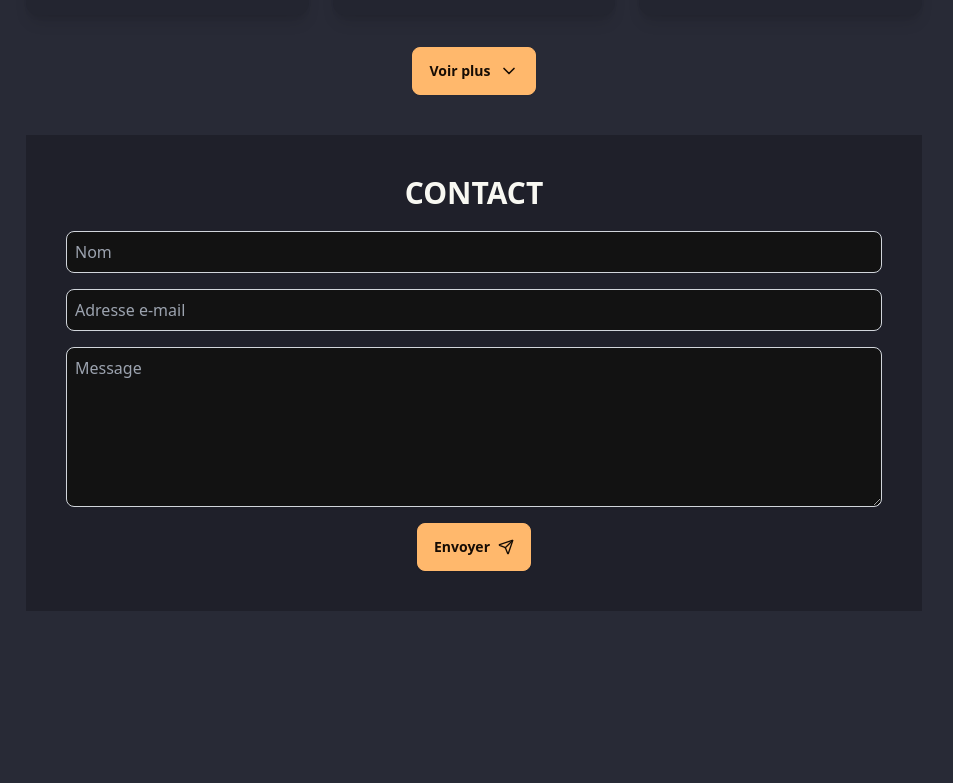
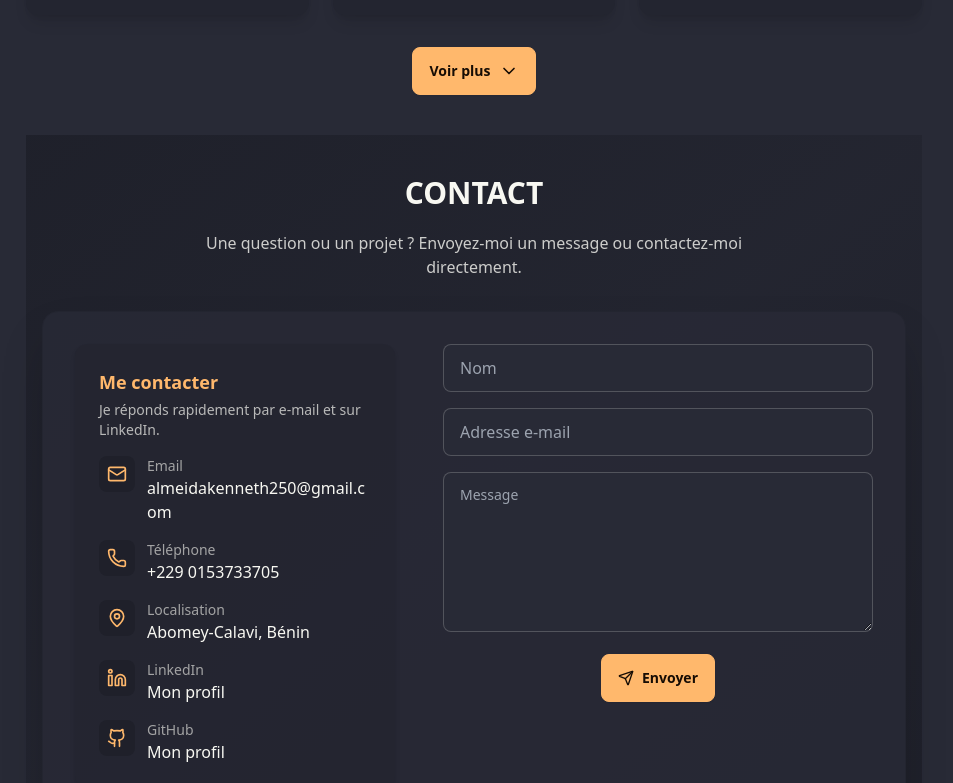
Before and after one commit to Omonlade/Portofolio-KenDev, a React (Vite) app: page / in a window 1280 px wide. Shown: the part 4102-4885 px from the top of the page, without its empty margins (166-1119 px from the left). Built offline with nearby package versions, Linux system fonts and the light colour scheme.

Commit message:
Add an second page of the contact

```diff
--- a/src/components/Contact.tsx
+++ b/src/components/Contact.tsx
@@ -1,6 +1,40 @@
 import Title from "./Title";
-import { Send } from "lucide-react";
+import { Send, Mail, Phone, MapPin, Linkedin, Github } from "lucide-react";
 import { useState } from "react";
+
+// Modifiez ces informations avec vos coordonnées
+const contactInfo = [
+  {
+    icon: Mail,
+    label: "Email",
+    value: "almeidakenneth250@gmail.com",
+    href: "mailto:almeidakenneth250@gmail.com"
+  },
+  {
+    icon: Phone,
+    label: "Téléphone",
+    value: "+229 0153733705",
+    href: "tel:+2290153733705",
+  },
+  {
+    icon: MapPin,
+    label: "Localisation",
+    value: "Abomey-Calavi, Bénin",
+    href: null,
+  },
+  {
+    icon: Linkedin,
+    label: "LinkedIn",
+    value: "Mon profil",
+    href: "https://www.linkedin.com/in/kennett-dalmeida-255a112b2/",
+  },
+  {
+    icon: Github,
+    label: "GitHub",
+    value: "Mon profil",
+    href: "https://github.com/Omonlade/",
+  },
+];
 
 export default function Contact() {
   const [result, setResult] = useState("");
@@ -24,42 +58,88 @@ export default function Contact() {
   };
 
   return (
-    <div className="bg-base-300 mt-10 p-10 mb-5 md:mb-32" id="Contact">
+    <div
+      className="bg-gradient-to-br from-base-300 via-base-200 to-base-300 mt-10 px-4 py-10 mb-5 md:mb-32"
+      id="Contact"
+    >
       <Title title="Contact" />
-      <form onSubmit={onSubmit} className="flex flex-col space-y-4">
-        <label className="flex items-center space-x-4">
+      <p className="text-center text-base-content/80 mb-8 max-w-xl mx-auto">
+        Une question ou un projet ? Envoyez-moi un message ou contactez-moi directement.
+      </p>
+
+      <div className="flex flex-col lg:flex-row gap-10 lg:gap-12 items-start max-w-4xl mx-auto bg-base-100/80 rounded-2xl p-6 md:p-8 shadow-2xl border border-base-200">
+        {/* Informations de contact */}
+        <div className="w-full lg:w-80 shrink-0 bg-base-200/80 rounded-xl p-6 shadow-md">
+          <h3 className="font-bold text-lg mb-1 text-accent">Me contacter</h3>
+          <p className="text-sm text-base-content/70 mb-4">
+            Je réponds rapidement par e-mail et sur LinkedIn.
+          </p>
+          <ul className="space-y-4">
+            {contactInfo.map((item) => {
+              const Icon = item.icon;
+              return (
+                <li key={item.label} className="flex items-start gap-3">
+                  <div className="p-2 rounded-lg bg-base-300">
+                    <Icon className="w-5 h-5 text-accent" />
+                  </div>
+                  <div className="min-w-0">
+                    <span className="text-sm text-base-content/60 block">{item.label}</span>
+                    {item.href ? (
+                      <a
+                        href={item.href}
+                        target={item.href.startsWith("http") ? "_blank" : undefined}
+                        rel={item.href.startsWith("http") ? "noopener noreferrer" : undefined}
+                        className="text-base-content font-medium hover:text-accent break-all"
+                      >
+                        {item.value}
+                      </a>
+                    ) : (
+                      <span className="text-base-content font-medium">{item.value}</span>
+                    )}
+                  </div>
+                </li>
+              );
+            })}
+          </ul>
+        </div>
+
+        {/* Formulaire */}
+        <form onSubmit={onSubmit} className="flex flex-col space-y-4 flex-1 w-full">
+          <label className="block">
             <input
               type="text"
               name="name"
               placeholder="Nom"
-            className="border border-gray-300 rounded-lg p-2 w-full"
+              className="input input-bordered w-full"
               required
             />
           </label>
-        <label className="flex items-center space-x-4">
+          <label className="block">
             <input
               type="email"
               name="email"
               placeholder="Adresse e-mail"
-            className="border border-gray-300 rounded-lg p-2 w-full"
+              className="input input-bordered w-full"
               required
             />
           </label>
-        <label className="flex items-center space-x-4">
+          <label className="block">
             <textarea
               name="message"
               placeholder="Message"
-            className="border border-gray-300 rounded-lg p-2 w-full h-40"
+              className="textarea textarea-bordered w-full h-40"
               required
             />
           </label>
           <div className="flex justify-center">
-          <button type="submit" className="btn btn-accent ">
+            <button type="submit" className="btn btn-accent gap-2">
+              <Send className="w-4 h-4" />
               Envoyer
-            <Send className="w-4" />
             </button>
           </div>
         </form>
+      </div>
+
       {result && (
         <p className="text-sm text-accent text-center mt-5">{result}</p>
       )}
```
Lines whose indentation alone changed are shown as unchanged.
